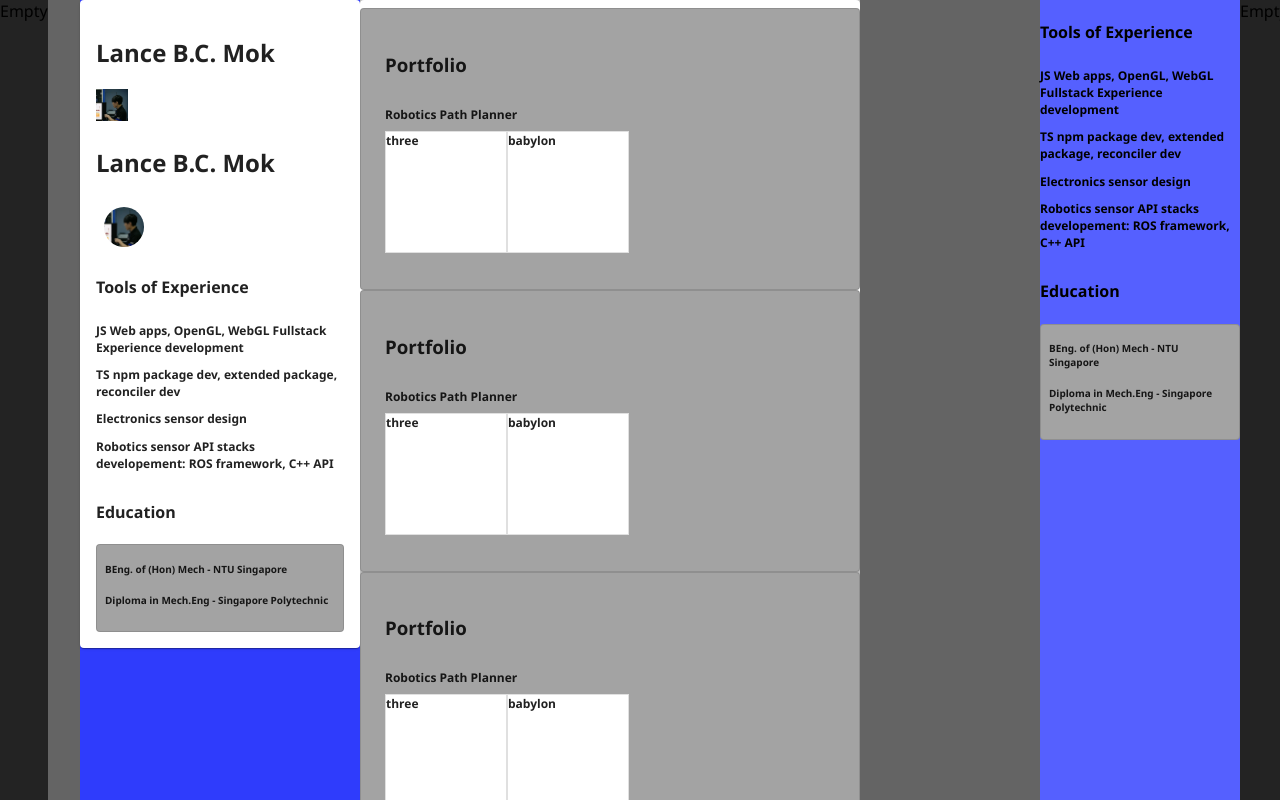
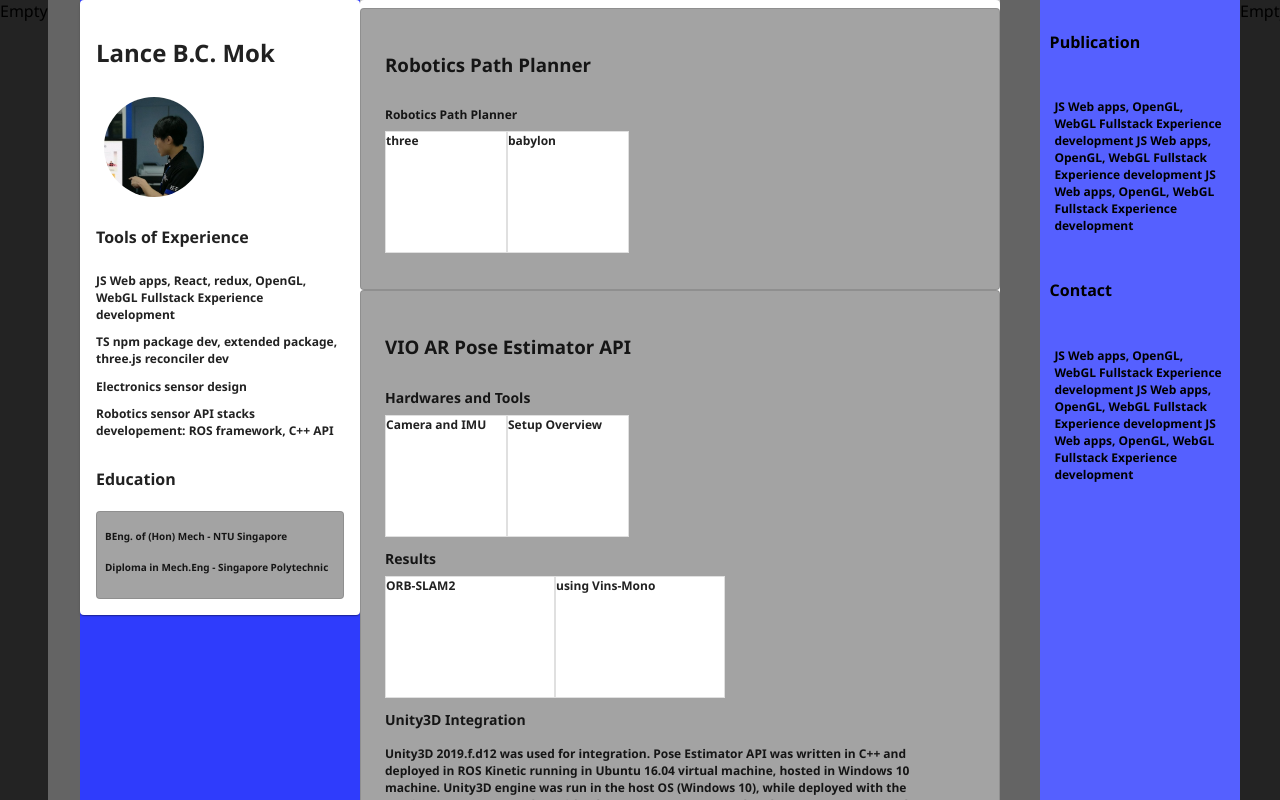
Before and after one commit to lancemk/about, a React app: page / in a window 1280 px wide. Built offline with nearby package versions, Linux system fonts and the light colour scheme.

Commit message:
included Avatar, PUBLIC_URL image, portfolios content layout

```diff
--- a/src/Home.js
+++ b/src/Home.js
@@ -5,6 +5,7 @@ import './main.css'
 
 export default class Home extends Component {
   render() {
+    alert("this page is under development")
     return (
       <>
       <div className="container" >
@@ -15,12 +16,11 @@ export default class Home extends Component {
 
         <div className="left">
           <Card style={{padding: "1.0em"}}>
-          <h2> Lance B.C. Mok </h2> <img style={{width: '2em', height: '2em'}} src="/image/lance.png" />
           <h2> Lance B.C. Mok </h2> <ImageAvatar />
           <div >
             <h4 style={{fontWeight: "700"}}> Tools of Experience </h4>
-            <List style={{paddingTop: "0.2em", fontWeight: "600", fontSize: "12px"}}> JS Web apps, OpenGL, WebGL Fullstack Experience development </List>
-            <List style={{paddingTop: "0.2em", fontWeight: "600", fontSize: "12px"}}> TS npm package dev, extended package, reconciler dev </List>
+            <List style={{paddingTop: "0.2em", fontWeight: "600", fontSize: "12px"}}> JS Web apps, React, redux, OpenGL, WebGL Fullstack Experience development </List>
+            <List style={{paddingTop: "0.2em", fontWeight: "600", fontSize: "12px"}}> TS npm package dev, extended package, three.js reconciler dev </List>
             <List style={{paddingTop: "0.2em", fontWeight: "600", fontSize: "12px"}}> Electronics sensor design </List>
             <List style={{paddingTop: "0.2em", fontWeight: "600", fontSize: "12px"}}> Robotics sensor API stacks developement: ROS framework, C++ API </List>
 
@@ -41,11 +41,11 @@ export default class Home extends Component {
 
         <div className="center">
 
-          <Paper style={{maxHeight: '550px', width: '500px'}}>
+          <Paper style={{width: '40em'}}>
             <List style={{maxHeight: '100%'}}>
 
             <Paper variant="outlined"  style={{background: "#a3a3a3", padding: "1.5em"}}>
-            <h3 style={{fontWeight: "800"}}> Portfolio </h3>
+            <h3 style={{fontWeight: "800"}}> Robotics Path Planner </h3>
               <List style={{paddingTop: "0.2em", fontWeight: "600", fontSize: "12px"}}>
                 <List> Robotics Path Planner </List>
                 <Card variant="outlined" square style={{height: '10em', width: '10em', display: 'inline-block'}} > three </Card>
@@ -54,29 +54,39 @@ export default class Home extends Component {
             </Paper>
 
             <Paper variant="outlined"  style={{background: "#a3a3a3", padding: "1.5em"}}>
-            <h3 style={{fontWeight: "800"}}> Portfolio </h3>
+            <h3 style={{fontWeight: "800"}}> VIO AR Pose Estimator API </h3>
               <List style={{paddingTop: "0.2em", fontWeight: "600", fontSize: "12px"}}>
-                <List> Robotics Path Planner </List>
-                <Card variant="outlined" square style={{height: '10em', width: '10em', display: 'inline-block'}} > three </Card>
-                <Card variant="outlined" square style={{height: '10em', width: '10em', display: 'inline-block'}} > babylon </Card>
+                <List style={{fontWeight: "800", fontSize: "14px"}}> Hardwares and Tools </List>
+                  <Card variant="outlined" square style={{height: '10em', width: '10em', display: 'inline-block'}} > Camera and IMU </Card>
+                  <Card variant="outlined" square style={{height: '10em', width: '10em', display: 'inline-block'}} > Setup Overview </Card>
+                <List style={{fontWeight: "800", fontSize: "14px"}}> Results  </List>
+                  <Card variant="outlined" square style={{height: '10em', width: '14em', display: 'inline-block'}} > ORB-SLAM2 </Card>
+                  <Card variant="outlined" square style={{height: '10em', width: '14em', display: 'inline-block'}} > using Vins-Mono </Card>
+                <List style={{fontWeight: "800", fontSize: "14px"}}> Unity3D Integration  </List>
+                  <List style={{height: '10em', width: '45em', display: 'inline-block'}} >
+                  Unity3D 2019.f.d12 was used for integration. Pose Estimator API was written in C++ and deployed in
+                  ROS Kinetic running in Ubuntu 16.04 virtual machine, hosted in Windows 10 machine. Unity3D engine
+                  was run in the host OS (Windows 10), while deployed with the API, image-stream together with
+                  odometry stream was rendered as canvas texture and attribute for AR Game creation.
+                  </List>
               </List>
             </Paper>
 
             <Paper variant="outlined"  style={{background: "#a3a3a3", padding: "1.5em"}}>
-            <h3 style={{fontWeight: "800"}}> Portfolio </h3>
+            <h3 style={{fontWeight: "800"}}> EEG SSEP Signal on Finger Tactle Response </h3>
               <List style={{paddingTop: "0.2em", fontWeight: "600", fontSize: "12px"}}>
-                <List> Robotics Path Planner </List>
-                <Card variant="outlined" square style={{height: '10em', width: '10em', display: 'inline-block'}} > three </Card>
-                <Card variant="outlined" square style={{height: '10em', width: '10em', display: 'inline-block'}} > babylon </Card>
+                <List>  </List>
+                <Card variant="outlined" square style={{height: '10em', width: '10em', display: 'inline-block'}} > OpenBCI </Card>
+                <Card variant="outlined" square style={{height: '10em', width: '10em', display: 'inline-block'}} > Result </Card>
               </List>
             </Paper>
 
             <Paper variant="outlined"  style={{background: "#a3a3a3", padding: "1.5em"}}>
-            <h3 style={{fontWeight: "800"}}> Portfolio </h3>
+            <h3 style={{fontWeight: "800"}}> Delivery Drone Lander System </h3>
               <List style={{paddingTop: "0.2em", fontWeight: "600", fontSize: "12px"}}>
-                <List> Robotics Path Planner </List>
-                <Card variant="outlined" square style={{height: '10em', width: '10em', display: 'inline-block'}} > three </Card>
-                <Card variant="outlined" square style={{height: '10em', width: '10em', display: 'inline-block'}} > babylon </Card>
+                <List>  </List>
+                <Card variant="outlined" square style={{height: '10em', width: '10em', display: 'inline-block'}} > Architecture and Schematic </Card>
+                <Card variant="outlined" square style={{height: '10em', width: '10em', display: 'inline-block'}} > Results </Card>
               </List>
             </Paper>
 
@@ -86,23 +96,20 @@ export default class Home extends Component {
         </div>
 
         <div className="right">
-          <h4 style={{fontWeight: "700"}}> Tools of Experience </h4>
-          <List style={{paddingTop: "0.2em", fontWeight: "600", fontSize: "12px"}}> JS Web apps, OpenGL, WebGL Fullstack Experience development </List>
-          <List style={{paddingTop: "0.2em", fontWeight: "600", fontSize: "12px"}}> TS npm package dev, extended package, reconciler dev </List>
-          <List style={{paddingTop: "0.2em", fontWeight: "600", fontSize: "12px"}}> Electronics sensor design </List>
-          <List style={{paddingTop: "0.2em", fontWeight: "600", fontSize: "12px"}}> Robotics sensor API stacks developement: ROS framework, C++ API </List>
 
-          <h4 style={{fontWeight: "700", padding: "0em"}  }> Education </h4>
-          <Paper variant="outlined" style={{background: "#a3a3a3", padding: "0.5em", paddingTop: "0em"}}>
-            <List style={{padding: "0em", fontWeight: "600", fontSize: "12px"}}>
-              <h5> BEng. of (Hon) Mech - NTU Singapore  </h5>
+          <h4 style={{fontWeight: "700", padding: '0.6em'}}> Publication </h4>
+          <List style={{padding: "1.2em", fontWeight: "600", fontSize: "12px"}}>
+            JS Web apps, OpenGL, WebGL Fullstack Experience development
+            JS Web apps, OpenGL, WebGL Fullstack Experience development
+            JS Web apps, OpenGL, WebGL Fullstack Experience development
+            </List>
 
-              </List>
-            <List style={{padding: "0em", fontWeight: "600", fontSize: "12px"}}>
-              <h5> Diploma in Mech.Eng - Singapore Polytechnic </h5>
-
-              </List>
-          </Paper>
+          <h4 style={{fontWeight: "700", padding: "0.6em"}  }> Contact </h4>
+          <List style={{padding: "1.2em", fontWeight: "600", fontSize: "12px"}}>
+            JS Web apps, OpenGL, WebGL Fullstack Experience development
+            JS Web apps, OpenGL, WebGL Fullstack Experience development
+            JS Web apps, OpenGL, WebGL Fullstack Experience development
+            </List>
         </div>
 
         <div className="right-space">
--- a/src/ImageAvatar.js
+++ b/src/ImageAvatar.js
@@ -16,7 +16,7 @@ export default function ImageAvatar() {
 
   return (
     <div className={classes.root}>
-      <Avatar alt="Lance B.C. Mok" src="/image/lance.png" />
+      <Avatar style={{width: '5em', height: '5em'}} alt="Lance B.C. Mok" src={process.env.PUBLIC_URL + '/image/lance.png'} />
     </div>
   );
 }
```
Also changed, not shown: build/asset-manifest.json, build/index.html, build/service-worker.js, 6 other files.
